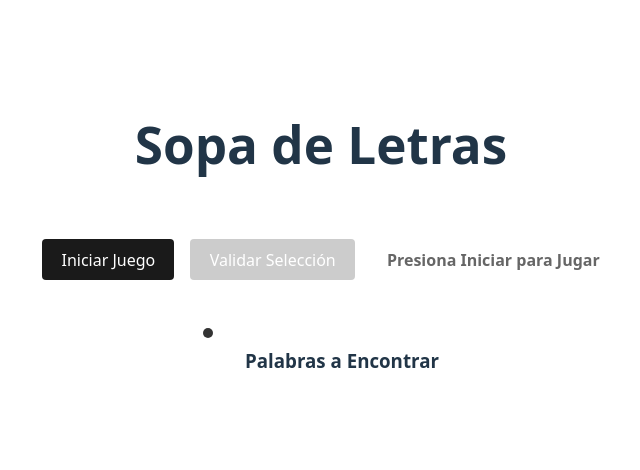
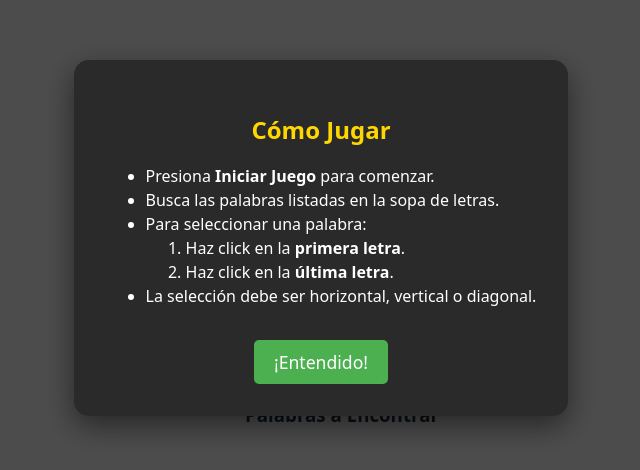
Before and after one commit to MaxKeenti/Sopa-de-letras, a React (Vite) app in the folder src/web-client/: page / in a window 1280 px wide. Shown: the part 162-632 px from the top of the page, without its empty margins (319-959 px from the left). Built offline with nearby package versions, Linux system fonts and the light colour scheme.

Commit message:
feat: Implement start/end word selection, add game instructions modal, and introduce styled message banners.

```diff
--- a/src/web-client/src/App.css
+++ b/src/web-client/src/App.css
@@ -95,6 +95,107 @@
     color: #004400;
 }
 
+.selected {
+  background-color: #ffd700;
+  color: black;
+  transform: scale(1.1);
+  box-shadow: 0 0 10px rgba(255, 215, 0, 0.5);
+}
+
+.selected-start {
+    background-color: #ff9900; /* Distinct color for start */
+    transform: scale(1.15);
+}
+
+.found {
+  background-color: #4caf50;
+  color: white;
+  animation: pulse 1s;
+}
+
+/* Modal Styles */
+.modal-overlay {
+    position: fixed;
+    top: 0;
+    left: 0;
+    width: 100%;
+    height: 100%;
+    background: rgba(0, 0, 0, 0.7);
+    display: flex;
+    justify-content: center;
+    align-items: center;
+    z-index: 1000;
+}
+
+.modal-content {
+    background: #2a2a2a;
+    padding: 2rem;
+    border-radius: 15px;
+    max-width: 500px;
+    text-align: center;
+    color: white;
+    box-shadow: 0 10px 30px rgba(0,0,0,0.5);
+}
+
+.modal-content h2 {
+    color: #ffd700;
+    margin-bottom: 1rem;
+}
+
+.modal-content ul {
+    text-align: left;
+    margin-bottom: 2rem;
+}
+
+.modal-button {
+    background: #4caf50;
+    color: white;
+    padding: 10px 20px;
+    border: none;
+    border-radius: 5px;
+    cursor: pointer;
+    font-size: 1.1rem;
+    transition: transform 0.2s;
+}
+
+.modal-button:hover {
+    transform: scale(1.05);
+}
+
+/* Banner Styles */
+.message-banner {
+    width: 100%;
+    padding: 10px;
+    margin-bottom: 15px;
+    border-radius: 5px;
+    text-align: center;
+    font-weight: bold;
+    min-height: 40px;
+    display: flex;
+    align-items: center;
+    justify-content: center;
+}
+
+.message-banner.info {
+    background-color: #2196f3;
+    color: white;
+}
+
+.message-banner.success {
+    background-color: #4caf50;
+    color: white;
+}
+
+.message-banner.error {
+    background-color: #f44336;
+    color: white;
+}
+
+.message-banner.warning {
+    background-color: #ff9800;
+    color: white;
+}
+
 button {
     padding: 0.6em 1.2em;
     font-size: 1em;
--- a/src/web-client/src/App.jsx
+++ b/src/web-client/src/App.jsx
@@ -6,109 +6,154 @@ function App() {
   const [board, setBoard] = useState([]);
   const [targetWords, setTargetWords] = useState([]);
   const [foundWords, setFoundWords] = useState([]);
-  const [selectedCells, setSelectedCells] = useState([]);
-  const [message, setMessage] = useState("Presiona Iniciar para Jugar");
+  const [selectionStart, setSelectionStart] = useState(null); // {r, c}
+  const [message, setMessage] = useState({ text: "Presiona Iniciar para Jugar", type: "info" });
   const [gameActive, setGameActive] = useState(false);
   const [startTime, setStartTime] = useState(null);
+  const [showInstructions, setShowInstructions] = useState(true);
 
   const handleStart = async () => {
-    setMessage("Cargando...");
+    setMessage({ text: "Cargando...", type: "info" });
     const data = await startGame();
     if (data.status === 'ok') {
       setBoard(data.board.map(row => row.split('')));
       setTargetWords(data.words);
       setFoundWords([]);
-      setSelectedCells([]);
+      setSelectionStart(null);
       setGameActive(true);
       setStartTime(Date.now());
-      setMessage("¡Encuentra las palabras!");
+      setMessage({ text: "¡Encuentra las palabras!", type: "info" });
     } else {
-      setMessage("Error al iniciar el juego: " + data.message);
+      setMessage({ text: "Error al iniciar el juego: " + data.message, type: "error" });
     }
   };
 
-  const handleCellClick = (rowIndex, colIndex) => {
+  const handleCellClick = async (rowIndex, colIndex) => {
     if (!gameActive) return;
 
-    const cellId = `${rowIndex}-${colIndex}`;
-    const isSelected = selectedCells.some(c => c.id === cellId);
+    if (!selectionStart) {
+      // First click: Select Start
+      setSelectionStart({ r: rowIndex, c: colIndex });
+      setMessage({ text: "Selecciona el final de la palabra", type: "info" });
+    } else {
+      // Second click: Select End and Validate
+      const start = selectionStart;
+      const end = { r: rowIndex, c: colIndex };
 
-    if (isSelected) {
-      setSelectedCells(selectedCells.filter(c => c.id !== cellId));
-    } else {
-      setSelectedCells([...selectedCells, { id: cellId, r: rowIndex, c: colIndex, letter: board[rowIndex][colIndex] }]);
+      // Calculate path
+      const path = getLinePath(start, end);
+
+      if (path.length === 0) {
+        setMessage({ text: "Selección inválida: Debe ser una línea recta o diagonal", type: "warning" });
+        setSelectionStart(null);
+        return;
+      }
+
+      // Form word
+      const formedWord = path.map(cell => board[cell.r][cell.c]).join("");
+
+      // Validate
+      const result = await validateWord(formedWord);
+
+      if (result.status === 'valid') {
+         processFoundWord(formedWord);
+      } else {
+         // Try reverse
+         const reverseWord = formedWord.split('').reverse().join('');
+         const resReverse = await validateWord(reverseWord);
+         if (resReverse.status === 'valid') {
+             processFoundWord(reverseWord);
+         } else {
+             setMessage({ text: `Palabra incorrecta: ${formedWord}`, type: "error" });
+         }
+      }
+
+      setSelectionStart(null);
     }
   };
 
-  const checkSelection = async () => {
-    if (selectedCells.length === 0) return;
+  const procesFoundWord = (word) => {
+      if (!foundWords.includes(word)) {
+           const newFound = [...foundWords, word];
+           setFoundWords(newFound);
+           setMessage({ text: `¡Encontrado: ${word}!`, type: "success" });
 
-    // Sort by position to form word
-    // Simple logic: check if they are linear (same row, col or diagonal)
-    // For now, let's just concatenate letters in selection order or sorted order?
-    // User might select indiscriminately. Let's try to form a word from selection.
-    // Ideally, we enforce selection rules (dragging).
-    // Here we simplified: Just take selected letters and see if they form a word in any permutation?
-    // No, standard is distinct selection.
-
-    // Let's assume the user selects letters in order OR we sort them if they are in line.
-    // For simplicity in this demo: User must select contiguous block.
-    // We will just send the string formed by the selection order.
-
-    const formedWord = selectedCells.map(c => c.letter).join("");
-    const result = await validateWord(formedWord);
-
-    if (result.status === 'valid') {
-       if (!foundWords.includes(formedWord)) {
-           setFoundWords([...foundWords, formedWord]);
-           setMessage(`¡Encontrado: ${formedWord}!`);
-           if (foundWords.length + 1 === targetWords.length) {
+           if (newFound.length === targetWords.length) {
                const timeTaken = ((Date.now() - startTime) / 1000).toFixed(2);
-               setMessage(`¡Juego Terminado! Tiempo: ${timeTaken}s`);
+               setMessage({ text: `¡Juego Terminado! Tiempo: ${timeTaken}s`, type: "success" });
                setGameActive(false);
            }
        } else {
-           setMessage(`Ya encontrado: ${formedWord}`);
+           setMessage({ text: `Ya encontrado: ${word}`, type: "warning" });
        }
-       setSelectedCells([]);
-    } else {
-       // Try reverse
-       const reverseWord = formedWord.split('').reverse().join('');
-       const resReverse = await validateWord(reverseWord);
-       if (resReverse.status === 'valid') {
-          if (!foundWords.includes(reverseWord)) {
-              setFoundWords([...foundWords, reverseWord]);
-              setMessage(`¡Encontrado: ${reverseWord}!`);
-              if (foundWords.length + 1 === targetWords.length) {
-                  const timeTaken = ((Date.now() - startTime) / 1000).toFixed(2);
-                  setMessage(`¡Juego Terminado! Tiempo: ${timeTaken}s`);
-                  setGameActive(false);
-              }
-          }
-           setSelectedCells([]);
-       } else {
-           setMessage(`Palabra inválida: ${formedWord}`);
-       }
-    }
   };
 
-  const isCellDefined = (r, c) => {
-      // check if part of found word?
-      // Need refined logic to map found words back to cells.
+  // Fix typo in function name call above or rename function
+  const processFoundWord = procesFoundWord;
+
+  // Bresenham-like line algorithm or simple slope check
+  const getLinePath = (start, end) => {
+      const path = [];
+      const dr = end.r - start.r;
+      const dc = end.c - start.c;
+
+      if (dr === 0 && dc === 0) return [start]; // Same cell?
+
+      // Check if horizontal, vertical, or diagonal
+      if (dr === 0 || dc === 0 || Math.abs(dr) === Math.abs(dc)) {
+          const steps = Math.max(Math.abs(dr), Math.abs(dc));
+          const rStep = dr / steps;
+          const cStep = dc / steps;
+
+          for (let i = 0; i <= steps; i++) {
+              path.push({ r: start.r + i * rStep, c: start.c + i * cStep });
+          }
+          return path;
+      }
+
+      return []; // Invalid
+  };
+
+  const isSelected = (r, c) => {
+      if (selectionStart && selectionStart.r === r && selectionStart.c === c) return true;
+      // Note: We don't visualize the path dynamically on hover yet, only start point.
+      // If we wanted to, we'd need tracking hover state.
       return false;
-  }
+  };
 
   return (
     <div className="App">
+       {showInstructions && (
+          <div className="modal-overlay">
+              <div className="modal-content">
+                  <h2>Cómo Jugar</h2>
+                  <ul>
+                      <li>Presiona <strong>Iniciar Juego</strong> para comenzar.</li>
+                      <li>Busca las palabras listadas en la sopa de letras.</li>
+                      <li>Para seleccionar una palabra:
+                          <ol>
+                              <li>Haz click en la <strong>primera letra</strong>.</li>
+                              <li>Haz click en la <strong>última letra</strong>.</li>
+                          </ol>
+                      </li>
+                      <li>La selección debe ser horizontal, vertical o diagonal.</li>
+                  </ul>
+                  <button className="modal-button" onClick={() => setShowInstructions(false)}>¡Entendido!</button>
+              </div>
+          </div>
+      )}
+
       <h1>Sopa de Letras</h1>
+
       <div className="controls">
           <button onClick={handleStart} disabled={gameActive && foundWords.length < targetWords.length}>
               {gameActive ? "Reiniciar" : "Iniciar Juego"}
           </button>
-          <button onClick={checkSelection} disabled={!gameActive || selectedCells.length === 0}>
-             Validar Selección
-          </button>
-          <span className="message">{message}</span>
+          {/* Removed Validate Button */}
+      </div>
+
+      <div className={`message-banner ${message.type}`}>
+          {message.text}
       </div>
 
       <div className="game-container">
@@ -119,7 +164,7 @@ function App() {
                           <div
                               key={`${rIndex}-${cIndex}`}
                               className={`cell
-                                  ${selectedCells.some(c => c.id === `${rIndex}-${cIndex}`) ? 'selected' : ''}
+                                  ${isSelected(rIndex, cIndex) ? 'selected-start' : ''}
                                   `}
                               onClick={() => handleCellClick(rIndex, cIndex)}
                           >
```
